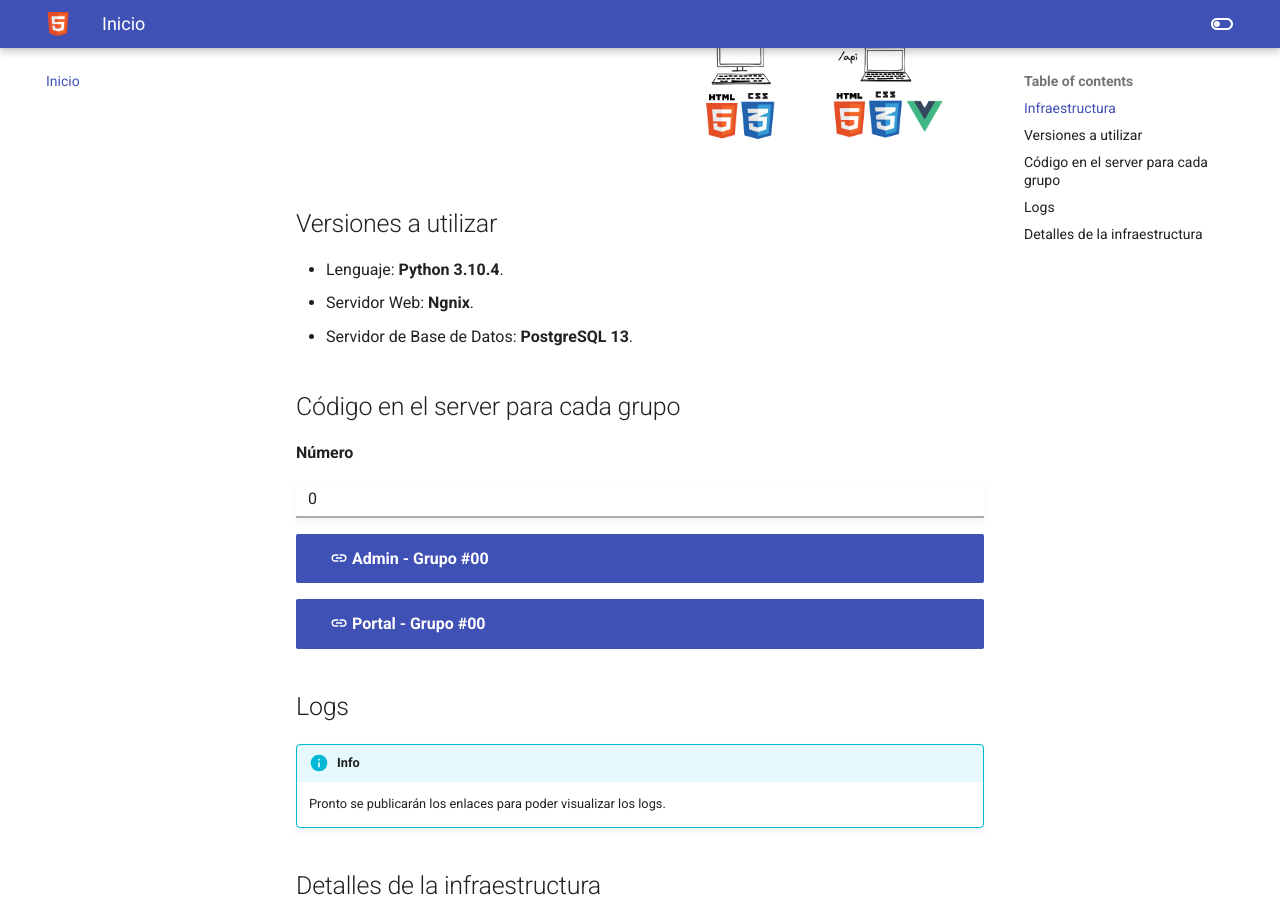
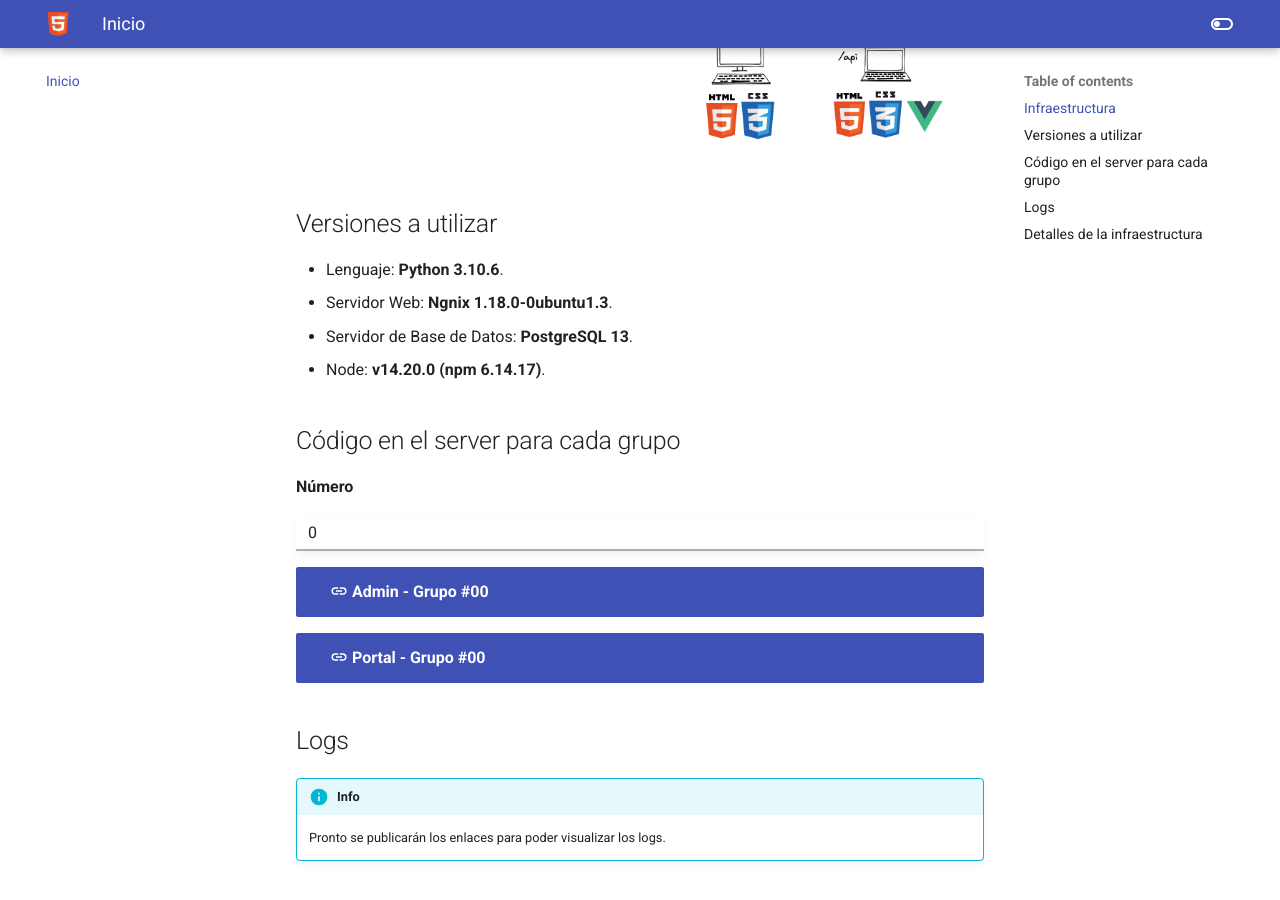
Before and after one commit to Proyecto-de-Software/2022, an MkDocs documentation site: the page built from docs/index.md, in a window 1280 px wide and 900 px high, scrolled down 662 px. Built offline with MkDocs 1.6.1 and Material for MkDocs 9.7.7, drawn with Linux system fonts in a browser that asks for light colours.

Commit message:
Actualizo versiones del código

```diff
--- a/docs/index.md
+++ b/docs/index.md
@@ -6,9 +6,10 @@ Información de la infraestructura del servidor de la asignatura Proyecto de Sof
 ![infraestructura](images/infraestructura.png)
 
 ## Versiones a utilizar
-* Lenguaje: <strong>Python 3.10.4</strong>.
-* Servidor Web: <strong>Ngnix</strong>.
+* Lenguaje: <strong>Python 3.10.6</strong>.
+* Servidor Web: <strong>Ngnix 1.18.0-0ubuntu1.3</strong>.
 * Servidor de Base de Datos: <strong>PostgreSQL 13</strong>.
+* Node: <strong>v14.20.0 (npm 6.14.17)</strong>.
 
 ## Código en el server para cada grupo
 
```
